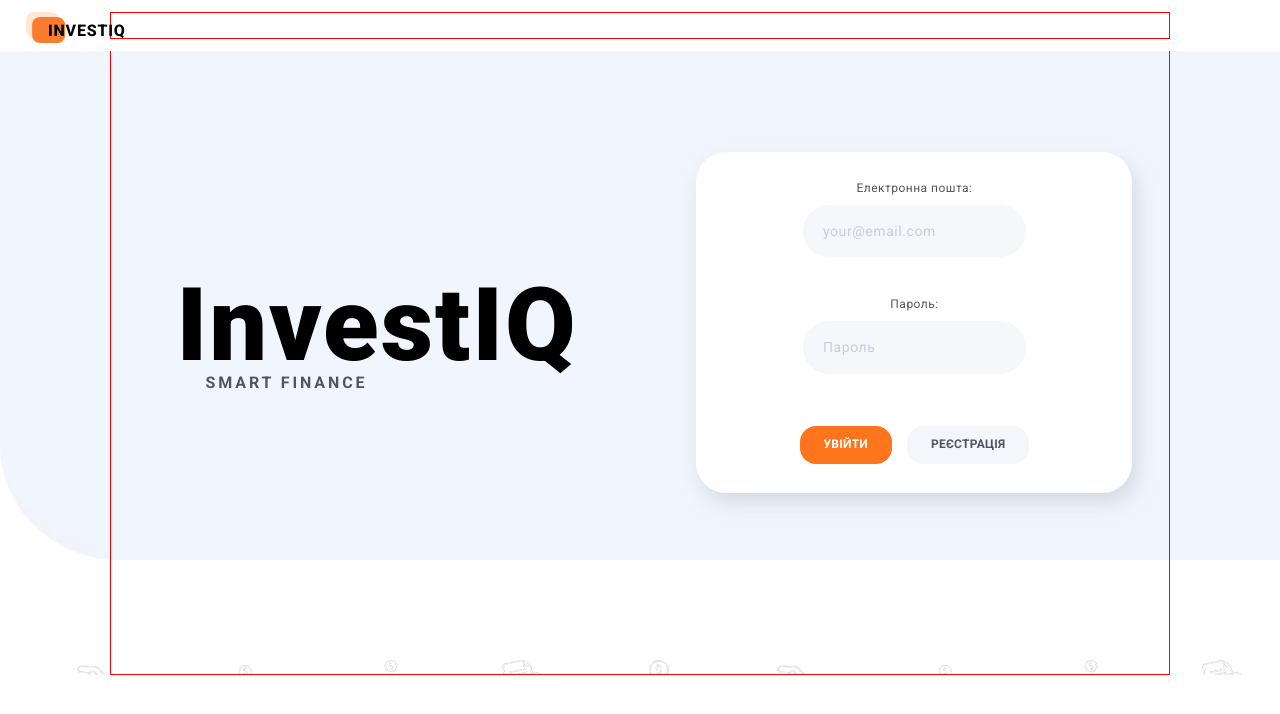
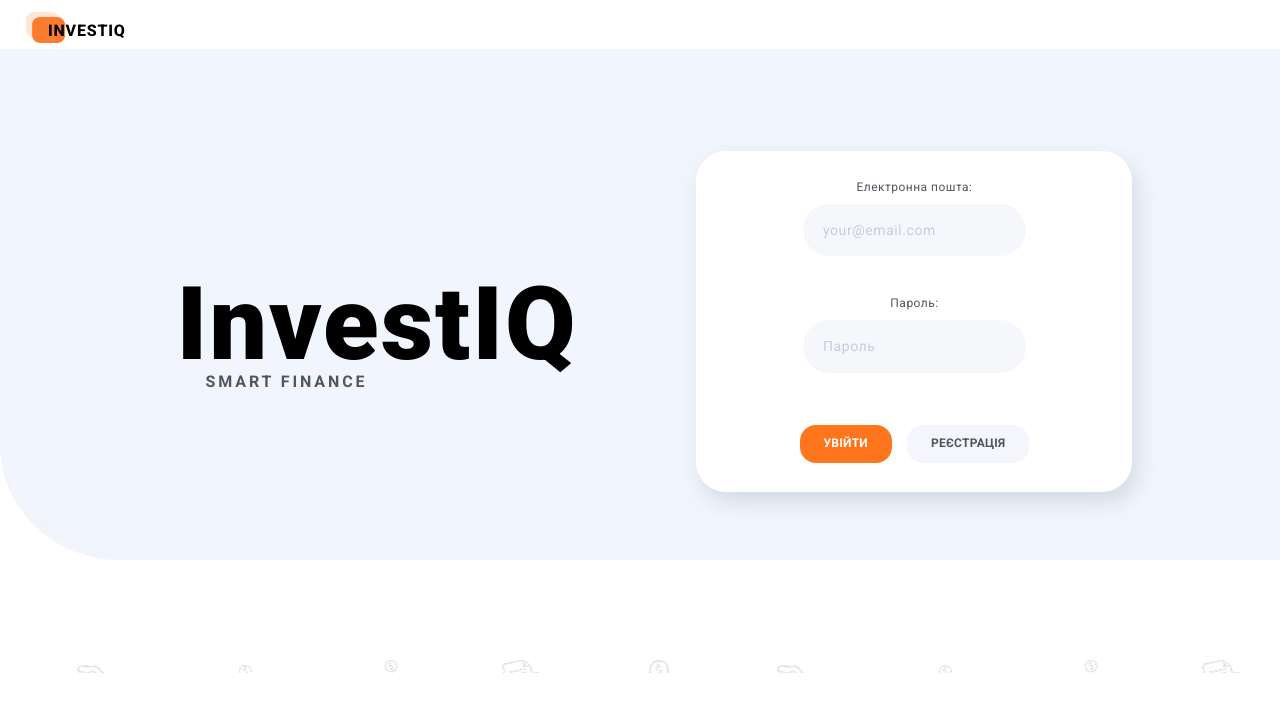
Before and after one commit to Yosohanomi/INVESTIQ, a React (Vite) app: page /login in a window 1280 px wide. Shown: the top 714 px of the page. Built offline with nearby package versions, Linux system fonts and the light colour scheme.

Commit message:
border -

```diff
--- a/src/shared/ui/Container/Container.module.scss
+++ b/src/shared/ui/Container/Container.module.scss
@@ -1,7 +1,6 @@
 .container {
     width: 17.625rem;
     padding: 0rem .9375rem;
-    border: .0625rem solid red;
     margin: 0 auto;
 }
 
```
